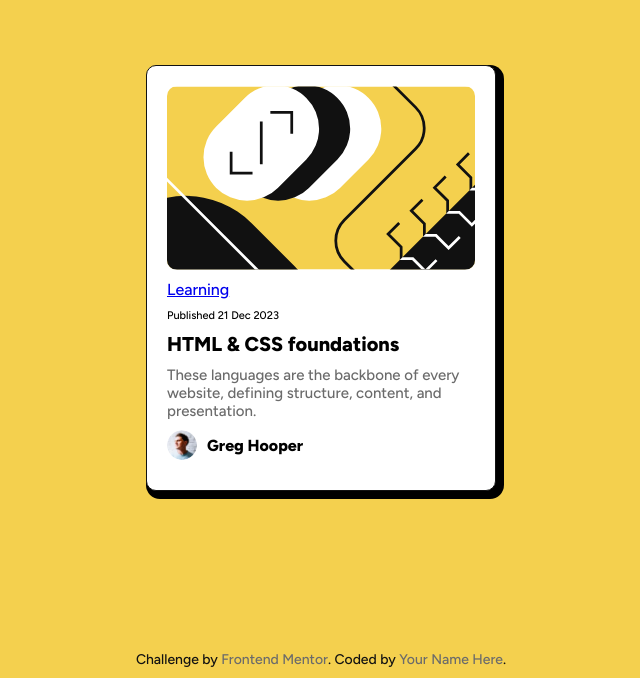
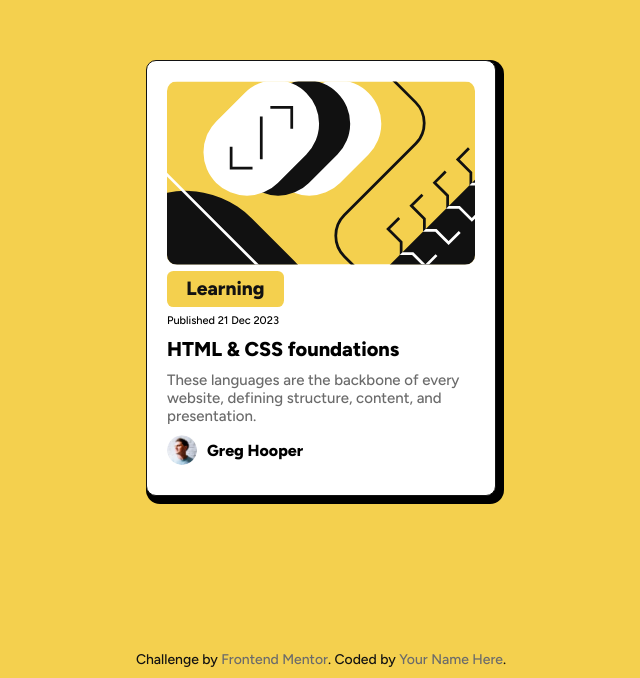
Before and after one commit to ArturRomeubr/Blog-preview-card, a plain HTML site: page index.html in a window 1280 px wide. Shown: the part 122-800 px from the top of the page, without its empty margins (319-959 px from the left). Drawn offline with Linux system fonts and the light colour scheme.

Commit message:
Add files via upload

```diff
--- a/index.html
+++ b/index.html
@@ -23,7 +23,7 @@
   <img class="card-img" src="./assets/images/illustration-article.svg" alt="">
   <div class="card-pricipal">
 
-    <a href="#" class="sup-titulo">
+    <a href="#" class="sub-titulo">
           Learning
         </a>
 
```
